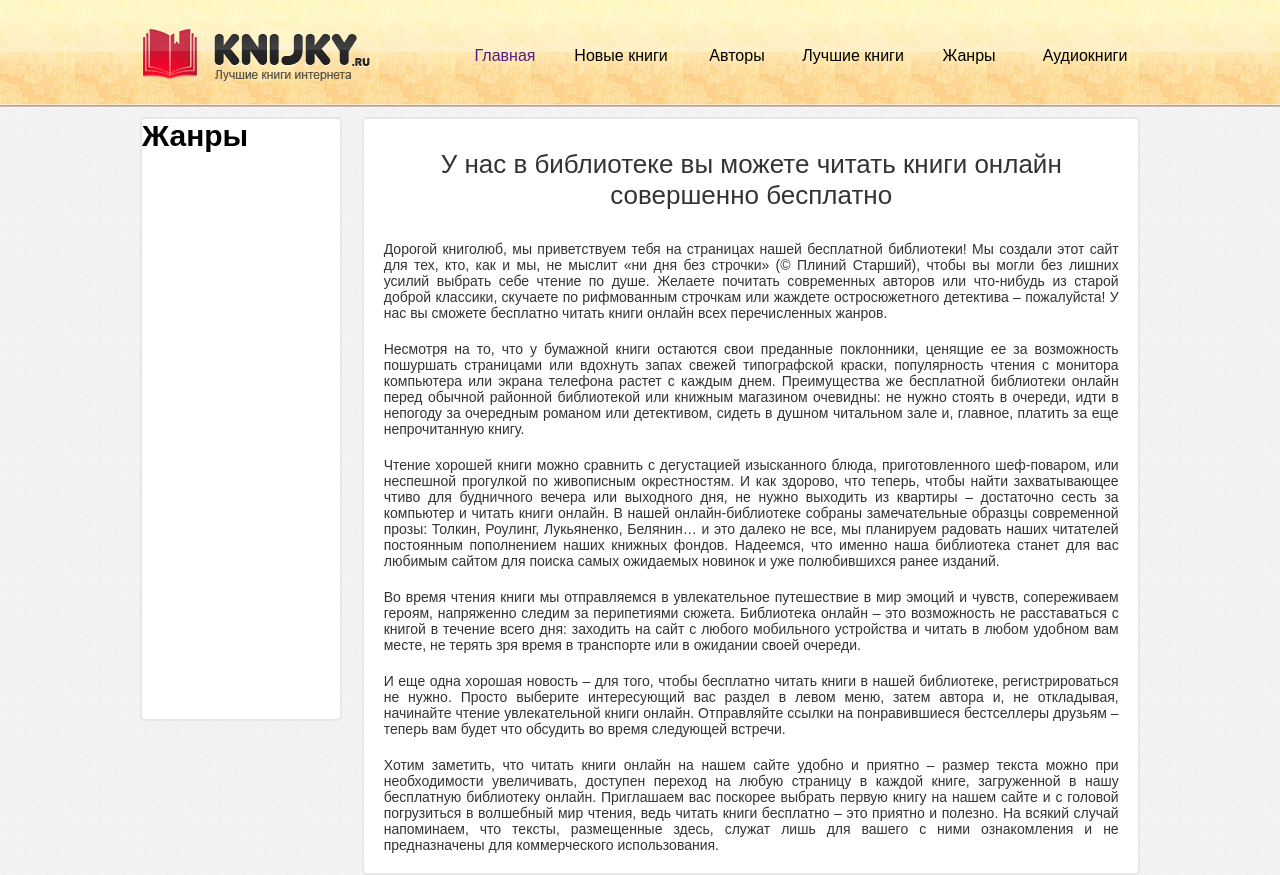
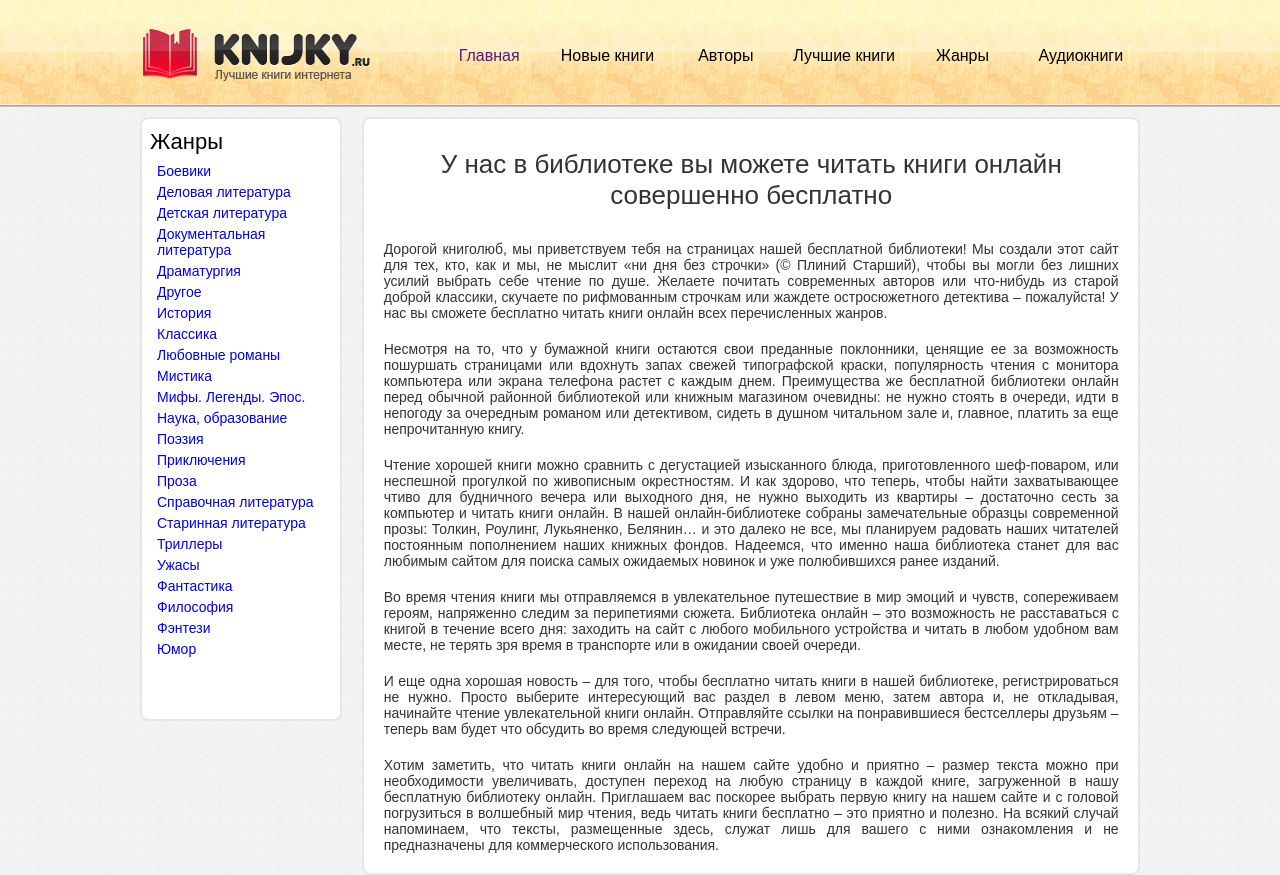
Before and after one commit to Akramion/Html-book, a plain HTML site: page index.html in a window 1280 px wide. Drawn offline with Linux system fonts and the light colour scheme.

Commit message:
aside(with css)

```diff
--- a/css/main-css.css
+++ b/css/main-css.css
@@ -49,7 +49,7 @@ header .wrap{
 }
 
 header .wrap .logo{
-	margin-right: 80px;
+	margin-right: 60px;
 	text-align: center;
 	width: 230px;
 	line-height: 152px;
@@ -65,7 +65,7 @@ header .wrap nav{
 	height: 110px;
 	display: flex;
 	align-items: center;
-	justify-content: space-between;
+	justify-content: space-around;
 	flex-wrap: wrap;
 }
 
@@ -85,9 +85,34 @@ header .wrap nav li:hover{
 	display: flex;
 }
 
+aside{
+	width: 20%;
+	height: 600px;
+	margin-right: 2%;
+	border-radius: 8px;
+	background: white;
+	border: 2px solid #e7e7e7;
+}
+
+aside h2{
+	font-size: 22px;
+	font-weight: normal;
+	margin: 10px 0 8px 8px;
+}
+
+aside .genres{
+	margin-left: 15px;
+}
+
+aside .genres .genr{
+	margin-top: 5px;
+	font-size: 14px;
+	color: #333333;
+}
+
 main{
 	width: 78%;
-	border-radius: 5px;
+	border-radius: 8px;
 	background: white;
 	border: 2px solid #e7e7e7;
 }
@@ -100,15 +125,6 @@ main article h1{
 	color: #333333;
 }
 
-aside{
-	width: 20%;
-	height: 600px;
-	margin-right: 2%;
-	border-radius: 5px;
-	background: white;
-	border: 2px solid #e7e7e7;
-}
-
 main article .main-article__text{
 	max-width: 95%;
 	margin: 0 auto 20px;
--- a/index.html
+++ b/index.html
@@ -26,6 +26,31 @@
 			<div class="container-wrap">
 				<aside>
 					<h2>Жанры</h2>
+						<ul class="genres">
+							<li class="genr"><a href="#">Боевики</a></li>
+							<li class="genr"><a href="#">Деловая литература</a></li>
+							<li class="genr"><a href="#">Детская литература</a></li>
+							<li class="genr"><a href="#">Документальная литература</a></li>
+							<li class="genr"><a href="#">Драматургия</a></li>
+							<li class="genr"><a href="#">Другое</a></li>
+							<li class="genr"><a href="#">История</a></li>
+							<li class="genr"><a href="#">Классика</a></li>
+							<li class="genr"><a href="#">Любовные романы</a></li>
+							<li class="genr"><a href="#">Мистика</a></li>
+							<li class="genr"><a href="#">Мифы. Легенды. Эпос.</a></li>
+							<li class="genr"><a href="#">Наука, образование</a></li>
+							<li class="genr"><a href="#">Поэзия</a></li>
+							<li class="genr"><a href="#">Приключения</a></li>
+							<li class="genr"><a href="#">Проза</a></li>
+							<li class="genr"><a href="#">Справочная литература</a></li>
+							<li class="genr"><a href="#">Старинная литература</a></li>
+							<li class="genr"><a href="#">Триллеры</a></li>
+							<li class="genr"><a href="#">Ужасы</a></li>
+							<li class="genr"><a href="#">Фантастика</a></li>
+							<li class="genr"><a href="#">Философия</a></li>
+							<li class="genr"><a href="#">Фэнтези</a></li>
+							<li class="genr"><a href="#">Юмор</a></li>
+						</ul>
 				</aside>
 
 				<main>
```
